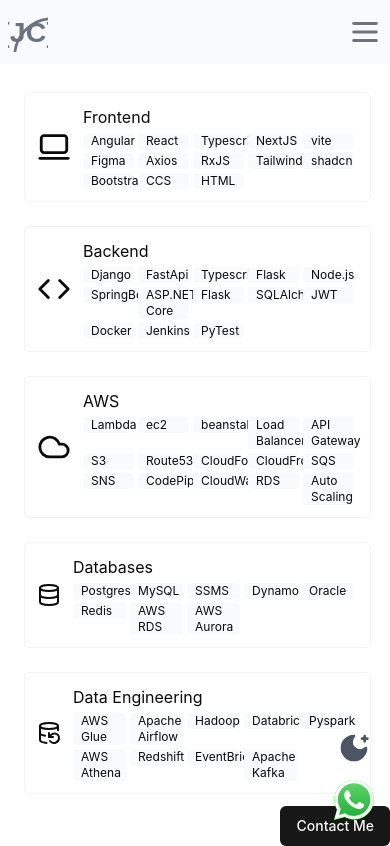
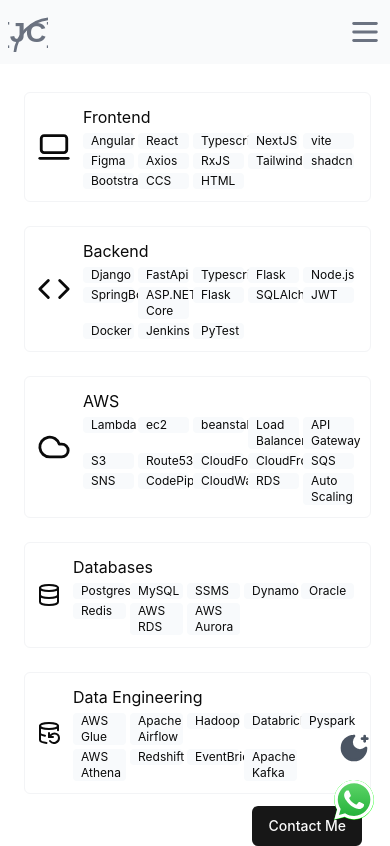
Before and after one commit to judahtc/judahtc.github.io, a React (Vite) app: page /skills in a window 390 px wide. Built offline with nearby package versions, Linux system fonts and the light colour scheme.

Commit message:
feat: made the contact me shadcn button responsive on lg then sm

```diff
--- a/src/components/Skills.tsx
+++ b/src/components/Skills.tsx
@@ -254,7 +254,7 @@
             </div>
             <div className="flex justify-between items-center">
                 <div className=""></div>
-                <div className="lg:mx-40 ">
+                <div className="lg:mx-40 mx-7">
                     <Button>Contact Me</Button>
                 </div>
             </div>
```
